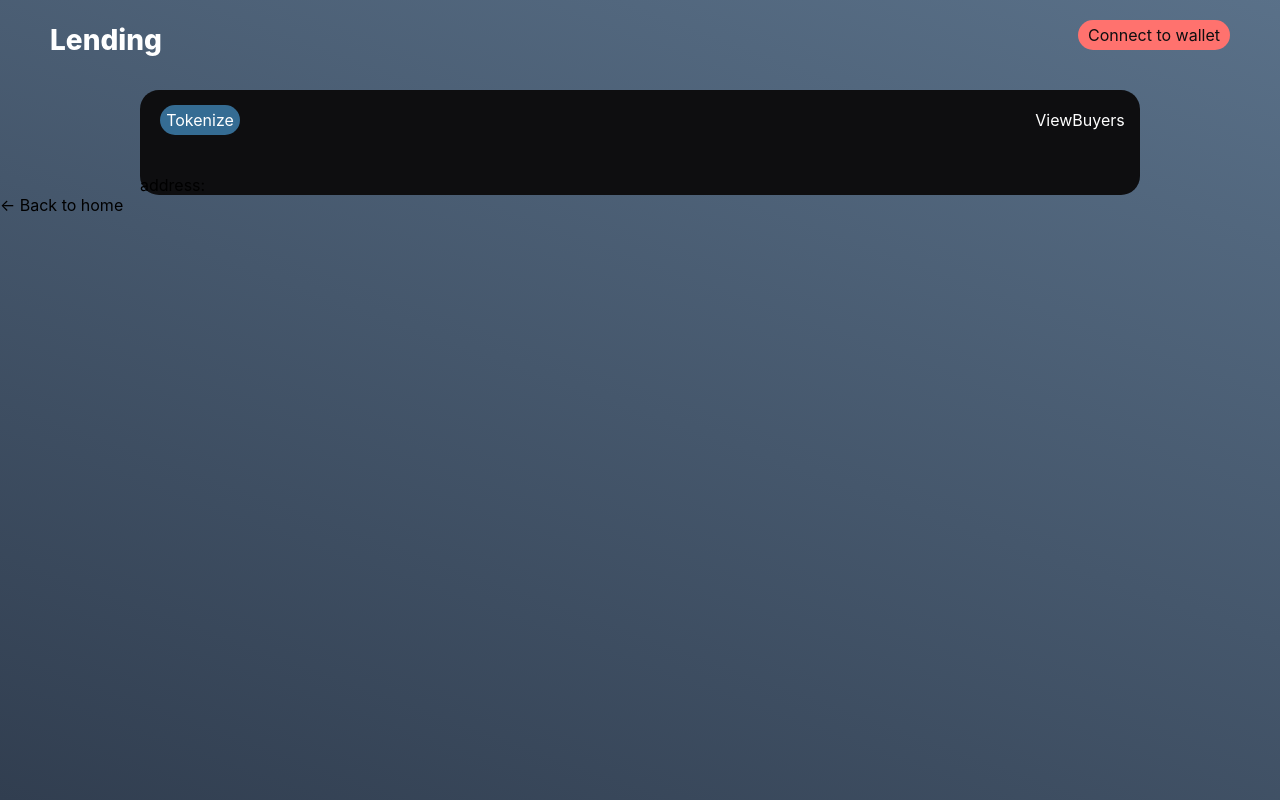
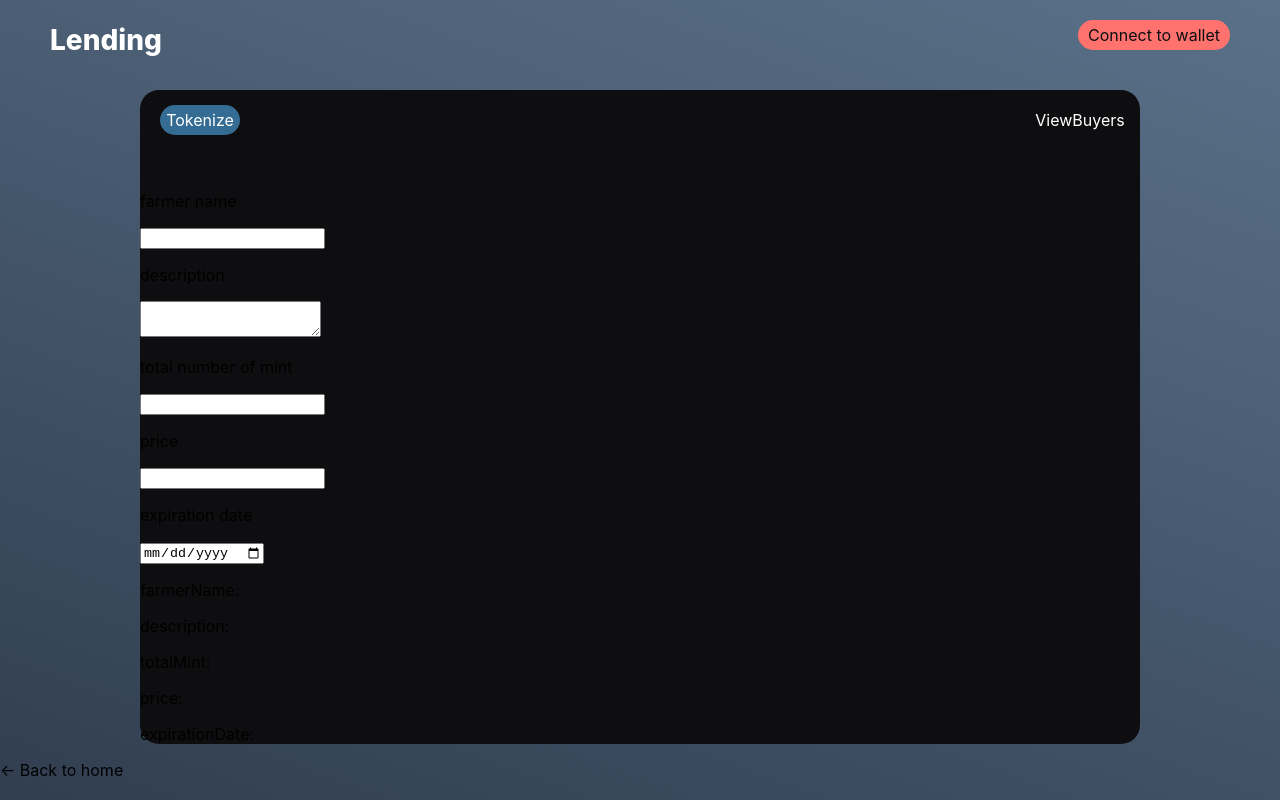
Before and after one commit to unchain-tech/AVAX-Asset-Tokenization, a Next.js app in the folder client/: page /Page1 in a window 1280 px wide. Built offline with nearby package versions, Linux system fonts and the light colour scheme.

Commit message:
base form

```diff
--- /dev/null
+++ b/client/components/Form/Form.module.css
@@ -0,0 +1,6 @@
+.textarea{
+  border-radius: 10px;
+  margin-top:30px;
+  width: 330px;
+  height: 100px;
+}
--- a/client/components/Form/TokenizeForm.tsx
+++ b/client/components/Form/TokenizeForm.tsx
@@ -1,8 +1,59 @@
-import { useContext } from "react";
+import { useContext, useState } from "react";
+import styles from "./Form.module.css";
 import CurrentAccountContext from "../../context/CurrentAccountProvider";
 
 export default function TokenizeForm() {
   const [currentAccount] = useContext(CurrentAccountContext);
 
-  return <div>address: {currentAccount}</div>;
+  const [farmerName, setFarmerName] = useState("");
+  const [description, setDescription] = useState("");
+  const [totalMint, setTotalMint] = useState("");
+  const [price, setPrice] = useState("");
+  const [expirationDate, setExpirationDate] = useState("");
+
+  return (
+    <div>
+      <p>farmer name</p>
+      <input
+        // className={styles.textField}
+        onChange={(e) => setFarmerName(e.target.value)}
+      />
+
+      <p>description</p>
+      <textarea
+        // className={styles.textField}
+        onChange={(e) => setDescription(e.target.value)}
+      />
+
+      <p>total number of mint</p>
+      <input
+        // className={styles.textField}
+        type="number"
+        value={totalMint}
+        onChange={(e) => setTotalMint(e.target.value)}
+      />
+
+      <p>price</p>
+      <input
+        // className={styles.textField}
+        type="number"
+        value={price}
+        onChange={(e) => setPrice(e.target.value)}
+      />
+
+      <p>expiration date</p>
+      <input
+        // className={styles.textField}
+        type="date"
+        value={expirationDate}
+        onChange={(e) => setExpirationDate(e.target.value)}
+      />
+
+      <p>farmerName: {farmerName}</p>
+      <p>description: {description}</p>
+      <p>totalMint: {totalMint}</p>
+      <p>price: {price}</p>
+      <p>expirationDate: {expirationDate}</p>
+    </div>
+  );
 }
--- a/client/components/Layout/DefaultLayout.tsx
+++ b/client/components/Layout/DefaultLayout.tsx
@@ -8,7 +8,7 @@ type Props = {
   home?: boolean;
 };
 
-export default function Layout({ children, home }: Props) {
+export default function DefaultLayout({ children, home }: Props) {
   const [currentAccount, connectWallet] = useContext(CurrentAccountContext);
 
   return (
```
